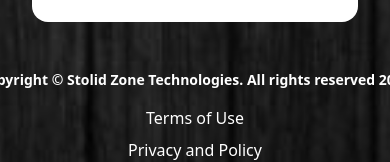
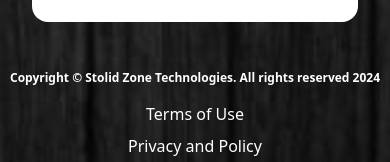
Before and after one commit to M-AmanSiddiqui/Stolid-Zone-Technologies, a React (Vite) app: page / in a window 390 px wide. Shown: the part 11835-11997 px from the top of the page. Built offline with nearby package versions, Linux system fonts and the light colour scheme.

Commit message:
checking

```diff
--- a/src/Component/Footer.jsx
+++ b/src/Component/Footer.jsx
@@ -443,9 +443,10 @@
 
       {/* Copyright Section */}
       <div className="relative w-full max-w-screen-xl mx-auto flex flex-col items-center justify-center mt-12 px-4 sm:px-8 gap-4 whitespace-nowrap">
-        <h1 className="font-bold text-sm sm:text-base md:text-lg lg:text-xl text-center">
-          Copyright © Stolid Zone Technologies. All rights reserved 2024
-        </h1>
+      <h1 className="font-bold text-xs sm:text-sm md:text-lg lg:text-xl text-center">
+  Copyright © Stolid Zone Technologies. All rights reserved 2024
+</h1>
+
         <div className="flex flex-col sm:flex-row gap-2 sm:gap-6 md:gap-8 lg:gap-10 justify-center text-center">
           <span className="text-white">Terms of Use</span>
           <Link className="text-white hover:underline cursor-pointer">Privacy and Policy</Link>
```
